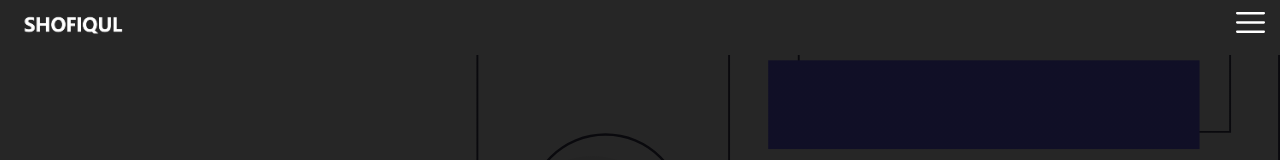
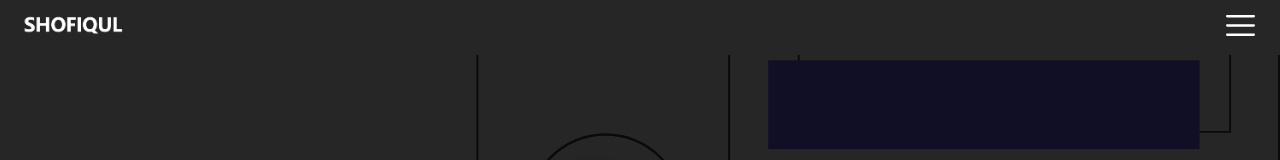
Before and after one commit to ShofiqulMiraz/portfolio, a Next.js app: page / in a window 1280 px wide. Shown: the top 160 px of the page. Built offline with nearby package versions, Linux system fonts and the light colour scheme.

Commit message:
fixed some nav issue

```diff
--- a/styles/NavBar.module.scss
+++ b/styles/NavBar.module.scss
@@ -16,10 +16,11 @@
   filter: invert(100%) sepia(0%) saturate(0%) hue-rotate(289deg)
     brightness(108%) contrast(105%);
   cursor: pointer;
+  padding: 3px 10px 0 0;
 }
 
 .navlist {
-  background-color: #fff;
+  background-color: #eaeaea;
   position: fixed;
   width: 30vh;
   height: 100vh;
```
